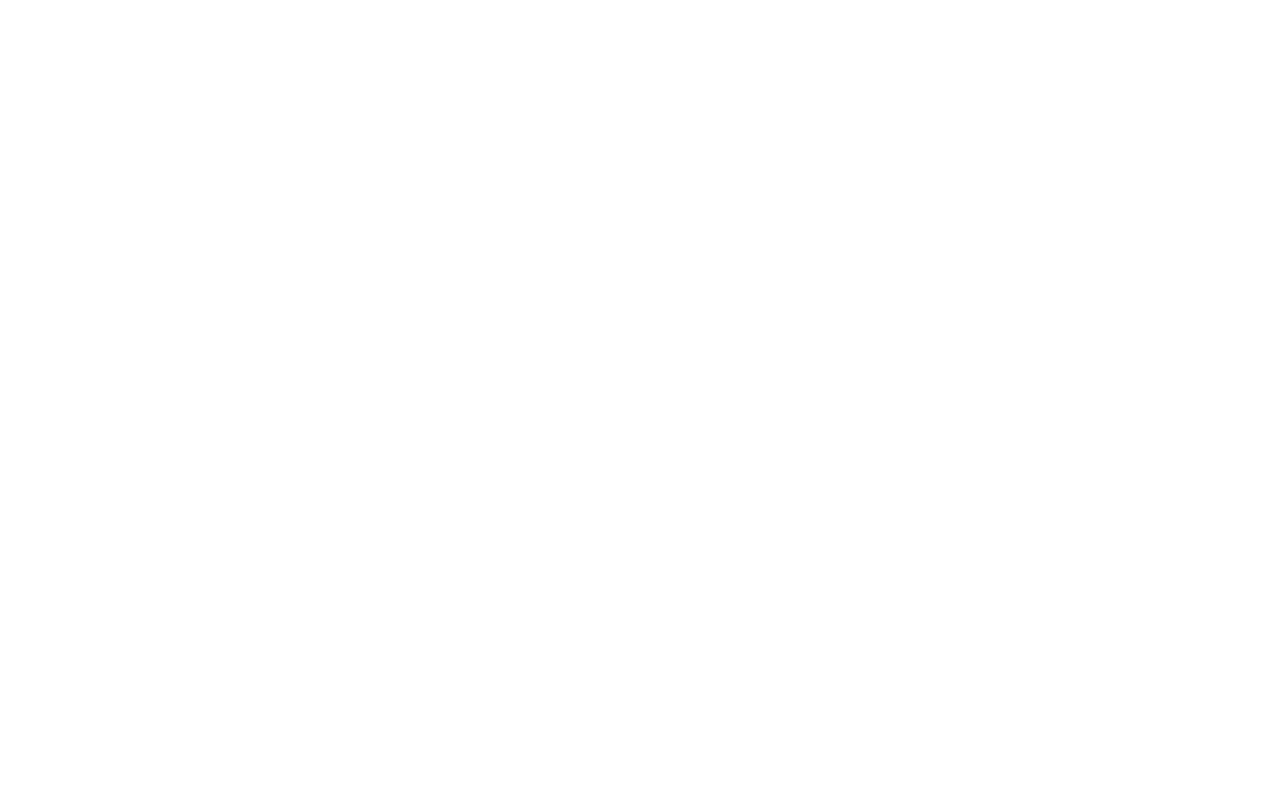
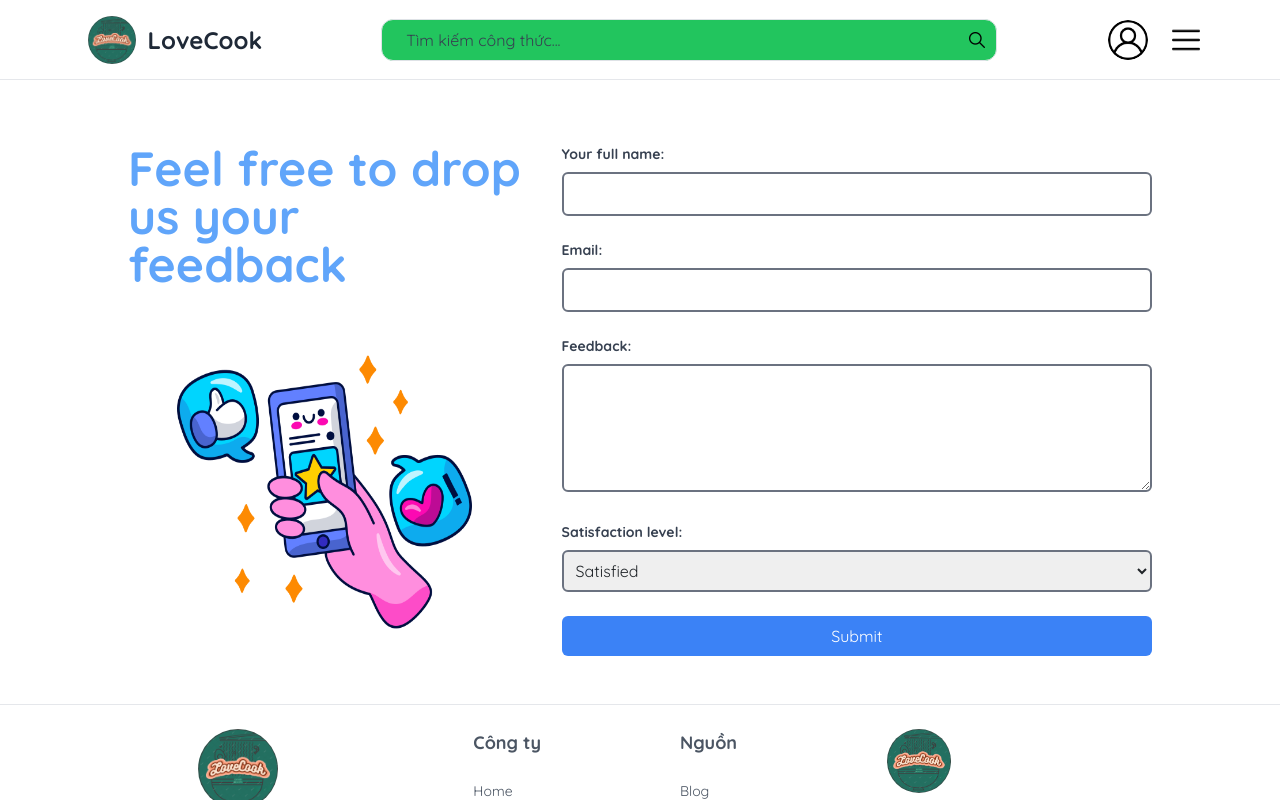
Before and after one commit to phong5824/IntroSE, a React (Vite) app in the folder client/: page /feedback in a window 1280 px wide. Before the commit this address had no page. Built offline with nearby package versions, Linux system fonts and the light colour scheme.

Commit message:
Add UI Feedback page

```diff
--- a/client/src/App.jsx
+++ b/client/src/App.jsx
@@ -12,6 +12,7 @@ import Others from "./components/views/Others";
 import RecipeDetail from "./components/views/RecipeDetail";
 import Search from "./components/views/search";
 import Admin from "./components/views/Admin";
+import FeedBack from "./components/views/FeedBack";
 import RecipeManager from "./components/views/RecipeManager";
 import { useEffect, useState } from "react";
 import { handleGetUser } from "./action/accountAction";
@@ -63,6 +64,7 @@ function App() {
               <Route path="search" element={<Search />} />
               <Route path="/recipes/" element={<RecipeDetail />} />
               <Route path="/details" element={<RecipeDetail />} />
+              <Route path="/feedback" element={<FeedBack />} />
             </Route>
           </Routes>
         </HandleLoginStatus>
--- a/client/src/action/recipesAction.js
+++ b/client/src/action/recipesAction.js
@@ -21,7 +21,6 @@ export const handleRecommendedRecipes = async () => {
 export const handleRankingRecipes = async () => {
   try {
     const result = await axios.get("http://127.0.0.1:8000/");
-
     if (result.data.success === true) {
       return result.data.ranking_recipes;
     } else {
--- a/client/src/components/modules/Menu.jsx
+++ b/client/src/components/modules/Menu.jsx
@@ -39,11 +39,18 @@ const Menu = ({ showMenu, setShowMenu, onClick }) => {
             Blog
           </button>
           <button
+            onClick={() => navigateToPage("/feedback")}
+            className="block w-full px-4 py-2 text-middle border-b hover:bg-gray-200"
+          >
+            FeedBack
+          </button>
+          <button
             onClick={() => navigateToPage("/others")}
             className="block w-full px-4 py-2 text-middle rounded hover:bg-gray-200"
           >
             Khác
           </button>
+
         </div>
       )}
     </div>
--- /dev/null
+++ b/client/src/components/views/FeedBack.jsx
@@ -0,0 +1,108 @@
+import React, { useState } from 'react';
+import NavBar from "../modules/Navbar";
+import Footer from "../modules/Footer";
+import FeedbackIcon from "../../assets/feedback.png";
+const FeedBack = () => {
+    const [form, setForm] = useState({
+        name: '',
+        email: '',
+        feedback: '',
+        satisfaction: '',
+    });
+
+    const handleChange = (e) => {
+        const { name, value } = e.target;
+        setForm({ ...form, [name]: value });
+    };
+
+    const handleSubmit = (e) => {
+        e.preventDefault();
+        console.log(form);
+    };
+
+    return (
+        <div className="home-wrapper h-screen overflow-y-auto">
+            <NavBar />
+
+            <div className="feedback-page flex mt-16 ml-32 mr-32 space-x-10">
+
+                <div className="w-2/5 flex flex-col items-center justify-center font-bold">
+                    <h1 className="text-5xl text-left text-blue-400">Feel free to drop us your feedback</h1>
+                    <img src={FeedbackIcon} alt="" className="w-3/4 h-3/4 mt-10" />
+                </div>
+
+                <div className="w-3/5">
+                    <form onSubmit={handleSubmit}>
+                        <div className="mb-4">
+                            <label className="block text-gray-700 text-sm font-bold mb-2">
+                                Your full name:
+                            </label>
+                            <input
+                                type="text"
+                                name="name"
+                                value={form.name}
+                                onChange={handleChange}
+                                className="border-2 border-gray-500 rounded p-2 w-full"
+                                required
+                            />
+                        </div>
+
+                        <div className="mb-4">
+                            <label className="block text-gray-700 text-sm font-bold mb-2">
+                                Email:
+                            </label>
+                            <input
+                                type="email"
+                                name="email"
+                                value={form.email}
+                                onChange={handleChange}
+                                className="border-2 border-gray-500 rounded p-2 w-full"
+                                required
+                            />
+                        </div>
+
+                        <div className="mb-4">
+                            <label className="block text-gray-700 text-sm font-bold mb-2">
+                                Feedback:
+                            </label>
+                            <textarea
+                                name="feedback"
+                                value={form.feedback}
+                                onChange={handleChange}
+                                className="h-32 border-2 border-gray-500 rounded p-1 w-full"
+                                required
+                            />
+                        </div>
+
+                        <div className="mb-4">
+                            <label className="block text-gray-700 text-sm font-bold mb-2">
+                                Satisfaction level:
+                            </label>
+                            <select
+                                name="satisfaction"
+                                value={form.satisfaction}
+                                onChange={handleChange}
+                                className="border-2 border-gray-500 rounded p-2 w-full"
+                                required
+                            >
+                                <option value="satisfied">Satisfied</option>
+                                <option value="neutral">Normal</option>
+                                <option value="dissatisfied">Unsatisfied</option>
+                            </select>
+                        </div>
+
+                        <button
+                            type="submit"
+                            className="w-full bg-blue-500 text-white px-4 py-2 rounded hover:bg-blue-700"
+                        >
+                            Submit
+                        </button>
+                    </form>
+                </div>
+            </div>
+            <Footer />
+        </div>
+    );
+};
+
+export default FeedBack;
--- a/client/src/components/views/Others.jsx
+++ b/client/src/components/views/Others.jsx
@@ -16,13 +16,13 @@ const Others = () => {
         <div className="text-center font-semibold flex flex-col gap-4">
           <button
             className="bg-yellow-300 hover:bg-yellow-400 text-black py-3 px-48 rounded-full"
-            // onClick={() => handleNavigate('/register-vip')}
+          // onClick={() => handleNavigate('/register-vip')}
           >
             Đăng kí VIP
           </button>
           <button
             className="bg-yellow-300 hover:bg-yellow-400 text-black py-3 px-48 rounded-full"
-            // onClick={() => handleNavigate('/change-password')}
+          // onClick={() => handleNavigate('/change-password')}
           >
             Đổi mật khẩu
           </button>
@@ -32,9 +32,10 @@ const Others = () => {
           >
             About us
           </button>
+
           <button
             className="bg-yellow-300 hover:bg-yellow-400 text-black py-3 px-48 rounded-full"
-            // onClick={() => handleNavigate('/feedback')}
+            onClick={() => handleNavigate('/feedback')}
           >
             Góp ý
           </button>
```
Also changed, not shown: client/src/assets/feedback.png (added).
